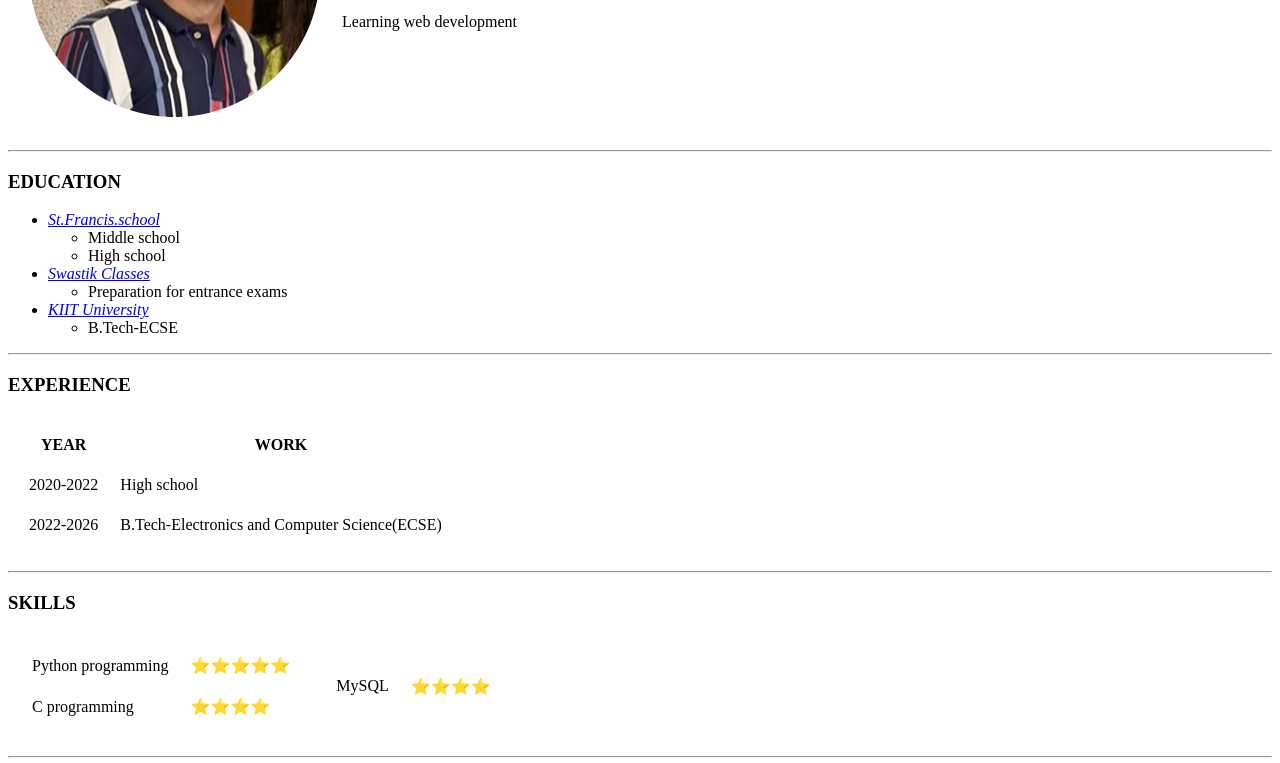
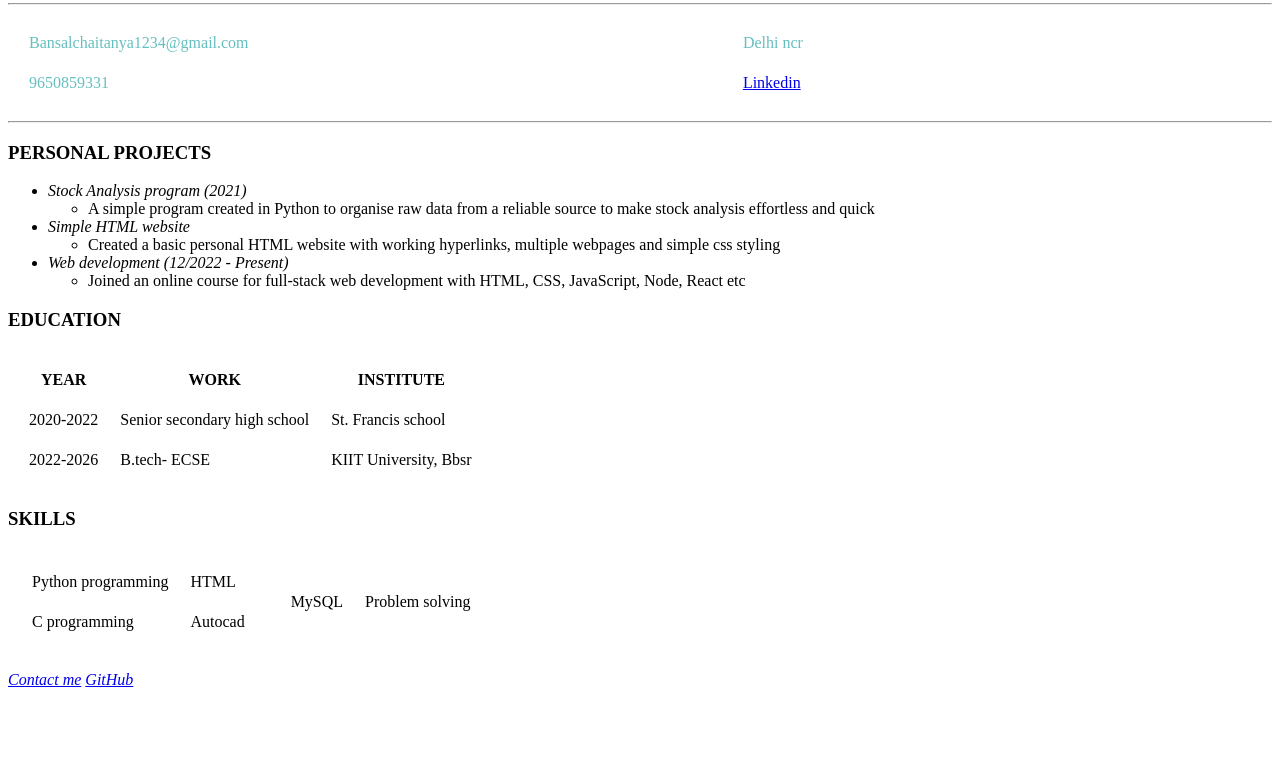
Before and after one commit to Chai-B/cv, a plain HTML site: page index.html in a window 1280 px wide. Shown: the part 203-966 px from the top of the page. After the commit the page ends 908 px from the top, so only its background shows below. Drawn offline with Linux system fonts and the light colour scheme.

Commit message:
update-1
Updated with css

```diff
--- a/index.html
+++ b/index.html
@@ -3,58 +3,85 @@
   <head>
     <meta charset="UTF-8">
     <title>My website</title>
+    <link rel="stylesheet" href="css/style.css">
   </head>
   <body>
-    <table cellspacing="20">
+    <table cellspacing="20"
+    width="100%";
+    margin-left="auto";
+    margin-right="auto";
+    >
       <tr>
-        <td><img src="Chaitanya.jpg" alt="profile pic"></td>
+        <td><img src="images/Chaitanya.jpg" alt="profile pic"></td>
         <td><h1>CHAITANYA BANSAL</h1>
           <p>
              <em> First year student at <strong>KIIT UNIVERSITY</strong></em>
           </p>
-          <p>Learning web development</p></td>
+          <p>Engineering undergraduate with great willingness and curiosity to learn about technology to solve modern world problems.</p></td>
       </tr>
     </table>
     <hr>
-    <h3><strong>EDUCATION</strong></h3>
+    <table cellspacing="20"
+    width="75%";
+    margin-left="auto";
+    margin-right="auto";>
+      <tbody>
+        <tr style="color:#66BFBF">
+          <td>Bansalchaitanya1234@gmail.com</td>
+          <td>Delhi ncr</td>
+        </tr>
+        <tr style="color:#66BFBF">
+          <td>9650859331</td>
+          <td><a href="linkedin.com/in/chaitanyabansal1650">Linkedin</a></td>
+        </tr>
+      </tbody>
+    </table>
+    <hr>
+    <div id="leftbox">
+    <h3><strong>PERSONAL PROJECTS</strong></h3>
     <p><ul>
-        <li><em><a href="https://sfsindirapuram.com/">St.Francis.school</a></li></em></li>
+        <li><em>Stock Analysis program (2021)</em></li>
           <ul>
-            <li>Middle school</li>
-            <li>High school</li>
+            <li>A simple program created in Python to organise raw data from a reliable source to make stock analysis effortless and quick</li>
           </ul>
-        <li><em><a href="https://swastikclasses.com/">Swastik Classes</a></em></li>
+        <li><em>Simple HTML website</em></li>
           <ul>
-            <li>Preparation for entrance exams</li>
+            <li>Created a basic personal HTML website with working hyperlinks, multiple webpages and simple css styling</li>
           </ul>
-        <li><em><a href="https://kiit.ac.in/">KIIT University</a></em></li>
+        <li><em>Web development (12/2022 - Present)</em></li>
           <ul>
-            <li>B.Tech-ECSE</li>
+            <li>Joined an online course for full-stack web development with
+              HTML, CSS, JavaScript, Node, React etc</li>
           </ul>
     </ul></p>
-    <hr>
-    <h3>EXPERIENCE</h3>
+    </div>
+    <div id = "leftbox">
+    <h3>EDUCATION</h3>
      <p>
        <table cellspacing="20">
          <thead>
            <tr>
              <th>YEAR</th>
              <th>WORK</th>
+             <th>INSTITUTE</th>
            </tr>
          </thead>
          <tbody>
            <tr>
              <td>2020-2022</td>
-            <td>High school</td>
+             <td>Senior secondary high school</td>
+             <td>St. Francis school</td>
            </tr>
            <tr>
              <td>2022-2026</td>
-            <td>B.Tech-Electronics and Computer Science(ECSE)</td>
+             <td>B.tech- ECSE</td>
+             <td>KIIT University, Bbsr</td>
            </tr>
          </tbody>
        </table>
      </p>
-    <hr>
+   </div>
+   <div id = "right">
      <h3>SKILLS</h3>
      <p>
        <table>
@@ -63,11 +90,11 @@
              <table cellspacing="20">
                <tr>
                  <td>Python programming</td>
-                <td>⭐️⭐️⭐️⭐️⭐️</td>
+                 <td>HTML</td>
                </tr>
                <tr>
                  <td>C programming</td>
-                <td>⭐️⭐️⭐️⭐️</td>
+                 <td>Autocad</td>
                </tr>
              </table>
            </td>
@@ -75,14 +102,14 @@
              <table cellspacing="20">
                <tr>
                  <td>MySQL</td>
-                <td>⭐️⭐️⭐️⭐️</td>
+                 <td>Problem solving</td>
                </tr>
              </table>
            </td>
          </tr>
        </table>
      </p>
-    <hr>
+   </div>
   <p>
      <em><a href="contact.html">Contact me</a></em>
      <em><a href="https://github.com/Chai-B">GitHub</a></em>
```
Lines whose indentation alone changed are shown as unchanged.
